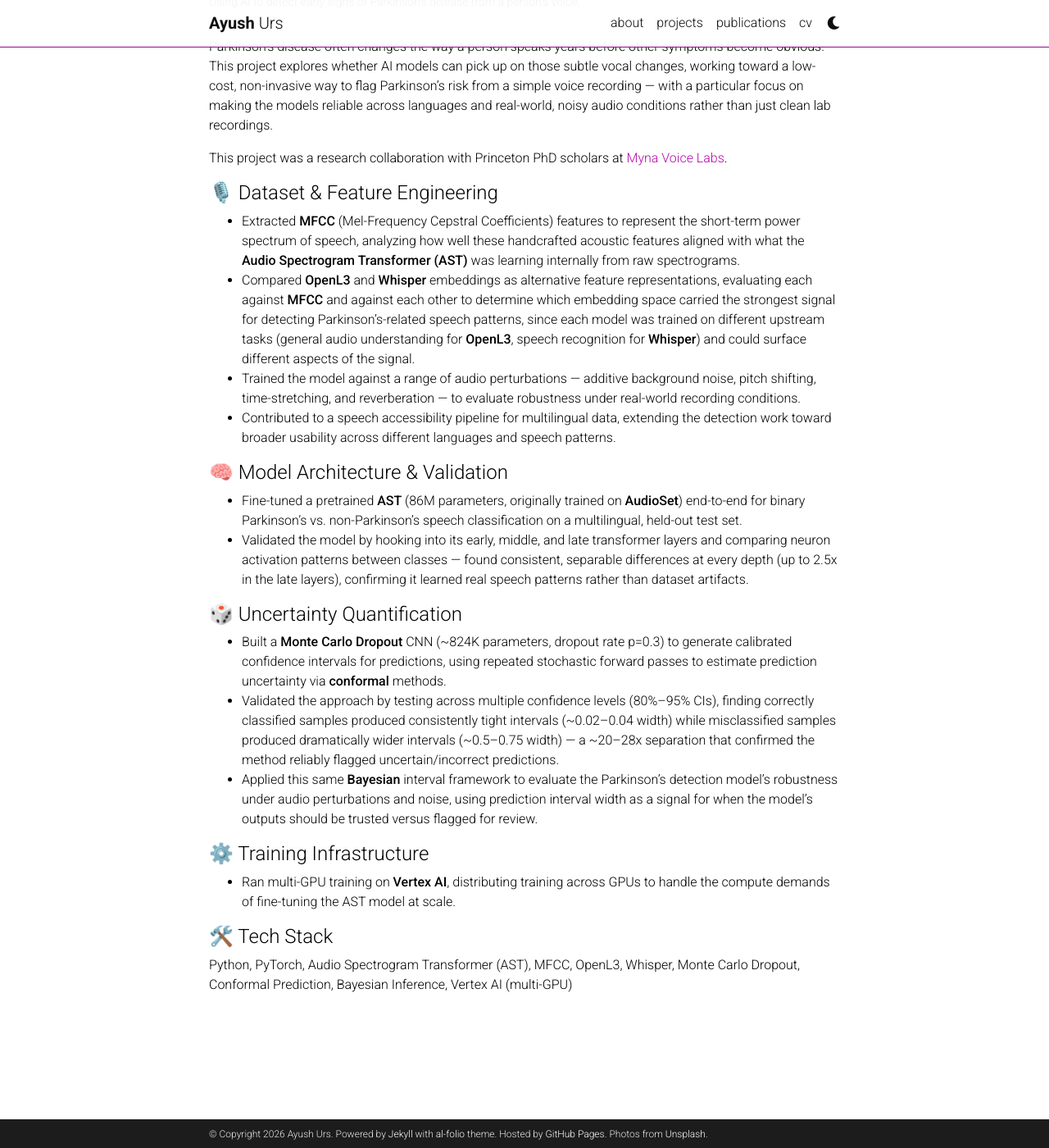
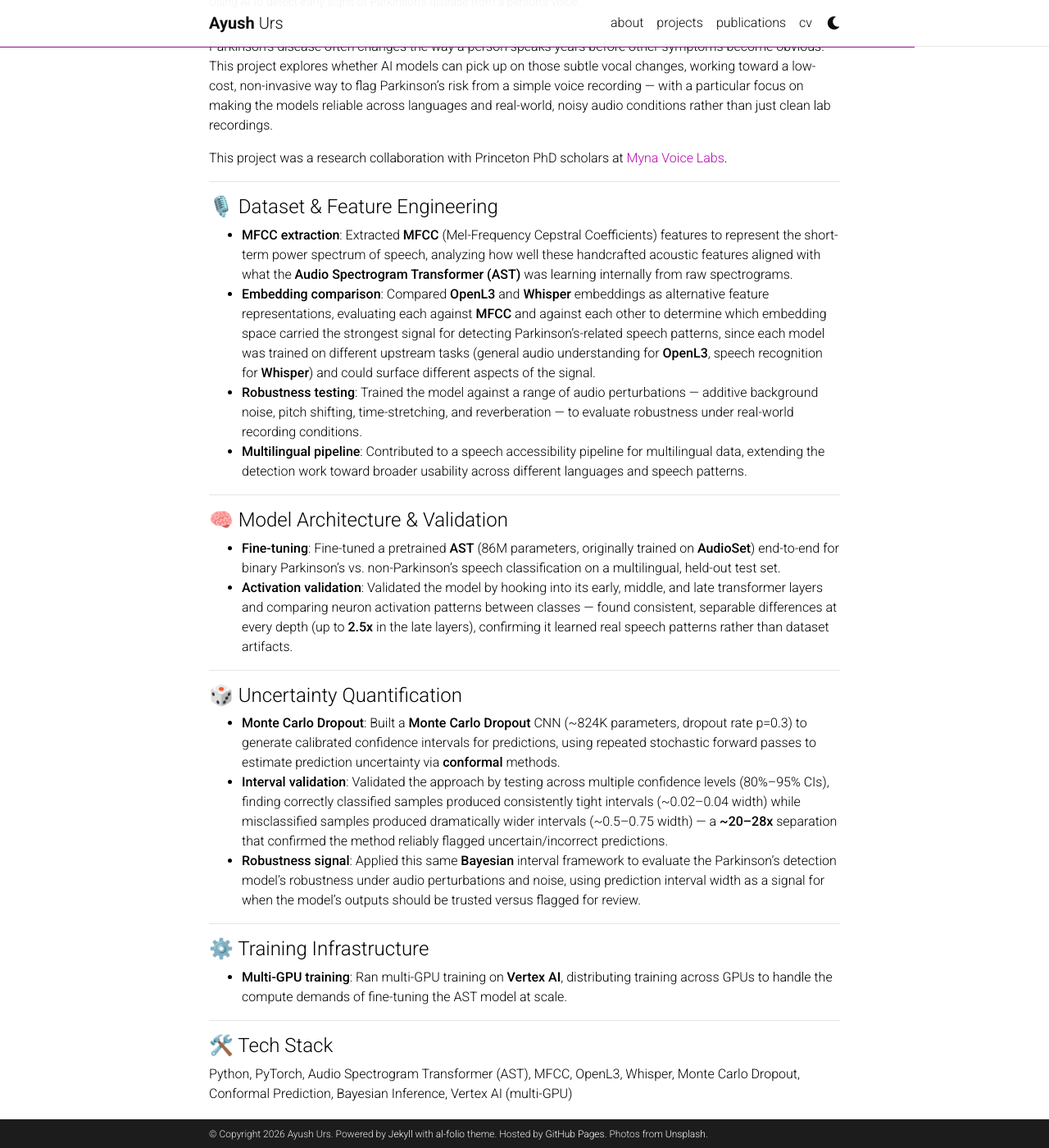
Before and after one commit to ayush11z/ayush11z.github.io, a Jekyll site: the page built from _projects/myna-parkinsons-detection.md, in a window 1280 px wide and 1400 px high, scrolled down 217 px. Shown: the whole window at 82% size. Built offline with Jekyll 4.4.1, drawn with Linux system fonts in a browser that asks for light colours; comment, search, counter and statistics services are not loaded; a style sheet for code colours, icons or effects is not loaded.

Commit message:
Apply consistent bold lead-in + divider styling across all projects
Add bold bullet labels, bold key terms/metrics, section dividers, and
header emojis to UNDERSTAND and Myna projects to match the algorithm
discovery project's style.

Co-Authored-By: Claude Sonnet 5 <noreply@anthropic.com>

```diff
--- a/_projects/myna-parkinsons-detection.md
+++ b/_projects/myna-parkinsons-detection.md
@@ -11,27 +11,37 @@ Parkinson's disease often changes the way a person speaks years before other sym
 
 This project was a research collaboration with Princeton PhD scholars at [Myna Voice Labs](https://mynapd.com/).
 
+---
+
 #### 🎙️ Dataset & Feature Engineering
 
-- Extracted **MFCC** (Mel-Frequency Cepstral Coefficients) features to represent the short-term power spectrum of speech, analyzing how well these handcrafted acoustic features aligned with what the **Audio Spectrogram Transformer (AST)** was learning internally from raw spectrograms.
-- Compared **OpenL3** and **Whisper** embeddings as alternative feature representations, evaluating each against **MFCC** and against each other to determine which embedding space carried the strongest signal for detecting Parkinson's-related speech patterns, since each model was trained on different upstream tasks (general audio understanding for **OpenL3**, speech recognition for **Whisper**) and could surface different aspects of the signal.
-- Trained the model against a range of audio perturbations — additive background noise, pitch shifting, time-stretching, and reverberation — to evaluate robustness under real-world recording conditions.
-- Contributed to a speech accessibility pipeline for multilingual data, extending the detection work toward broader usability across different languages and speech patterns.
+- **MFCC extraction**: Extracted **MFCC** (Mel-Frequency Cepstral Coefficients) features to represent the short-term power spectrum of speech, analyzing how well these handcrafted acoustic features aligned with what the **Audio Spectrogram Transformer (AST)** was learning internally from raw spectrograms.
+- **Embedding comparison**: Compared **OpenL3** and **Whisper** embeddings as alternative feature representations, evaluating each against **MFCC** and against each other to determine which embedding space carried the strongest signal for detecting Parkinson's-related speech patterns, since each model was trained on different upstream tasks (general audio understanding for **OpenL3**, speech recognition for **Whisper**) and could surface different aspects of the signal.
+- **Robustness testing**: Trained the model against a range of audio perturbations — additive background noise, pitch shifting, time-stretching, and reverberation — to evaluate robustness under real-world recording conditions.
+- **Multilingual pipeline**: Contributed to a speech accessibility pipeline for multilingual data, extending the detection work toward broader usability across different languages and speech patterns.
+
+---
 
 #### 🧠 Model Architecture & Validation
 
-- Fine-tuned a pretrained **AST** (86M parameters, originally trained on **AudioSet**) end-to-end for binary Parkinson's vs. non-Parkinson's speech classification on a multilingual, held-out test set.
-- Validated the model by hooking into its early, middle, and late transformer layers and comparing neuron activation patterns between classes — found consistent, separable differences at every depth (up to 2.5x in the late layers), confirming it learned real speech patterns rather than dataset artifacts.
+- **Fine-tuning**: Fine-tuned a pretrained **AST** (86M parameters, originally trained on **AudioSet**) end-to-end for binary Parkinson's vs. non-Parkinson's speech classification on a multilingual, held-out test set.
+- **Activation validation**: Validated the model by hooking into its early, middle, and late transformer layers and comparing neuron activation patterns between classes — found consistent, separable differences at every depth (up to **2.5x** in the late layers), confirming it learned real speech patterns rather than dataset artifacts.
+
+---
 
 #### 🎲 Uncertainty Quantification
 
-- Built a **Monte Carlo Dropout** CNN (~824K parameters, dropout rate p=0.3) to generate calibrated confidence intervals for predictions, using repeated stochastic forward passes to estimate prediction uncertainty via **conformal** methods.
-- Validated the approach by testing across multiple confidence levels (80%–95% CIs), finding correctly classified samples produced consistently tight intervals (~0.02–0.04 width) while misclassified samples produced dramatically wider intervals (~0.5–0.75 width) — a ~20–28x separation that confirmed the method reliably flagged uncertain/incorrect predictions.
-- Applied this same **Bayesian** interval framework to evaluate the Parkinson's detection model's robustness under audio perturbations and noise, using prediction interval width as a signal for when the model's outputs should be trusted versus flagged for review.
+- **Monte Carlo Dropout**: Built a **Monte Carlo Dropout** CNN (~824K parameters, dropout rate p=0.3) to generate calibrated confidence intervals for predictions, using repeated stochastic forward passes to estimate prediction uncertainty via **conformal** methods.
+- **Interval validation**: Validated the approach by testing across multiple confidence levels (80%–95% CIs), finding correctly classified samples produced consistently tight intervals (~0.02–0.04 width) while misclassified samples produced dramatically wider intervals (~0.5–0.75 width) — a **~20–28x** separation that confirmed the method reliably flagged uncertain/incorrect predictions.
+- **Robustness signal**: Applied this same **Bayesian** interval framework to evaluate the Parkinson's detection model's robustness under audio perturbations and noise, using prediction interval width as a signal for when the model's outputs should be trusted versus flagged for review.
+
+---
 
 #### ⚙️ Training Infrastructure
 
-- Ran multi-GPU training on **Vertex AI**, distributing training across GPUs to handle the compute demands of fine-tuning the AST model at scale.
+- **Multi-GPU training**: Ran multi-GPU training on **Vertex AI**, distributing training across GPUs to handle the compute demands of fine-tuning the AST model at scale.
+
+---
 
 #### 🛠️ Tech Stack
 
```
Also changed, not shown: _projects/understand-emotion-regulation.md (+15 -9 lines).
